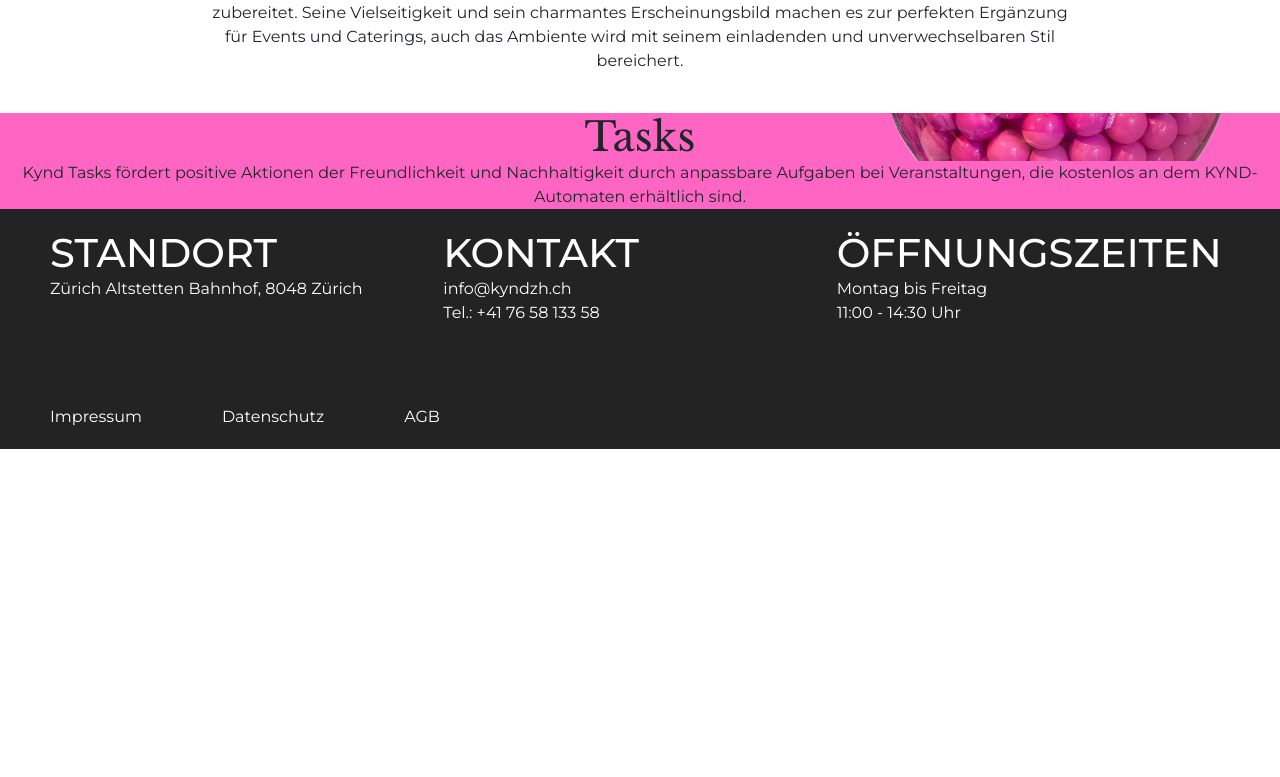
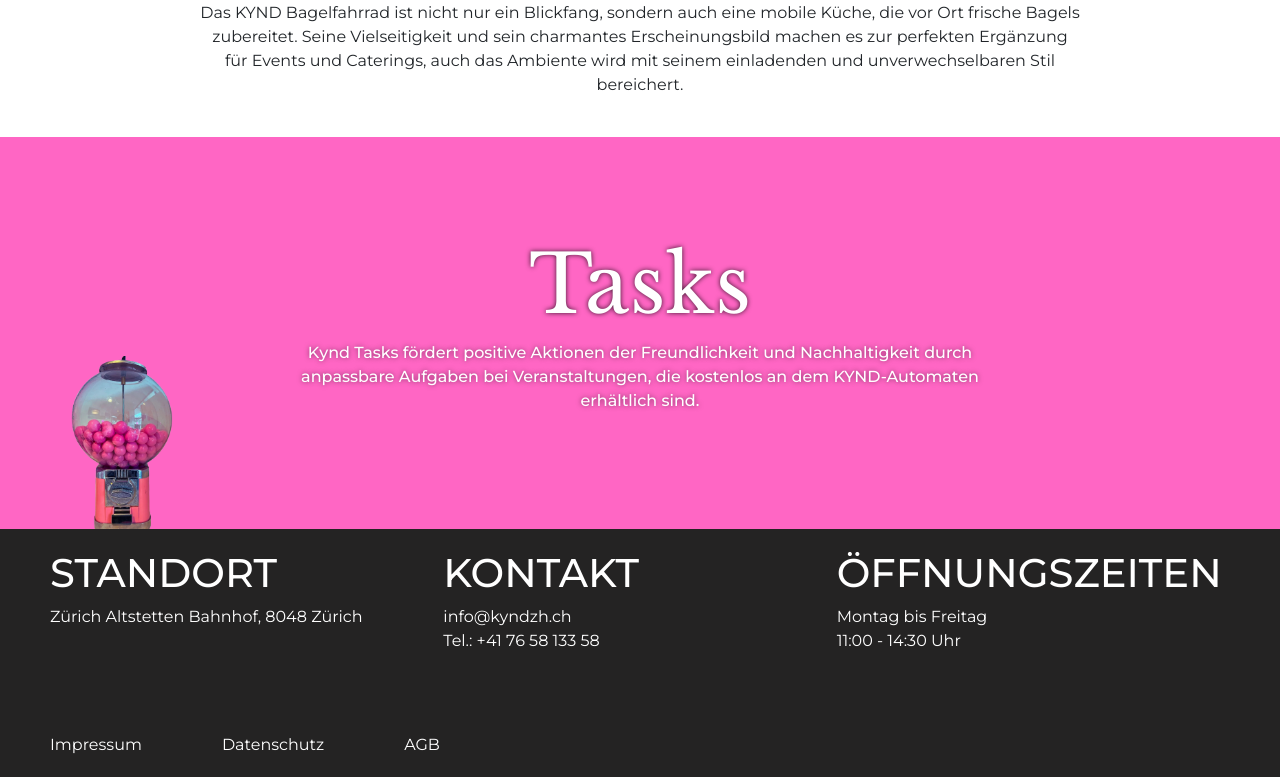
Before and after one commit to HeyTiina/kynd, a React (Create React App) app: page /UberUnsScreen in a window 1280 px wide. Shown: the part 1160-1937 px from the top of the page. Before the commit the page ends 1609 px from the top, so only its background shows below. Built offline with nearby package versions, Linux system fonts and the light colour scheme.

Commit message:
bubble machine added

```diff
--- a/src/uberUnsScreen/Tasks.css
+++ b/src/uberUnsScreen/Tasks.css
@@ -1,19 +1,26 @@
-.tasks h1 {
-  font-family: "Libre Baskerville", serif;
+.tasks {
   background-image: url("./img/tasks.png"); /* Agrega la ruta de tu imagen aquí */
   background-position: center; /* Centra la imagen dentro del contenedor */
   background-repeat: no-repeat; /* Evita que la imagen se repita */
-  background-position: 100% 50%;
-  background-size: 35% auto;
+  background-position: 5% 100%;
+  background-size: 10% auto;
+  padding: 100px 0;
 }
 
-.tasks p,
-h1 {
-  margin: 0;
-  padding: 0;
+.tasks-title h1 {
+  font-family: "Libre Baskerville", serif;
+  font-size: 80px;
+  text-shadow: 0px 0px 5px rgba(0, 0, 0, 0.8);
+}
+
+.tasks-title p {
+  text-shadow: 0px 0px 5px rgba(0, 0, 0, 0.5);
+  font-weight: 500;
 }
 
 .tasks-title {
   text-align: center;
   align-items: center;
+  color: white;
+  padding: 0 280px;
 }
```
Also changed, not shown: 1 other file (tests, documents, lock files or other folders).
